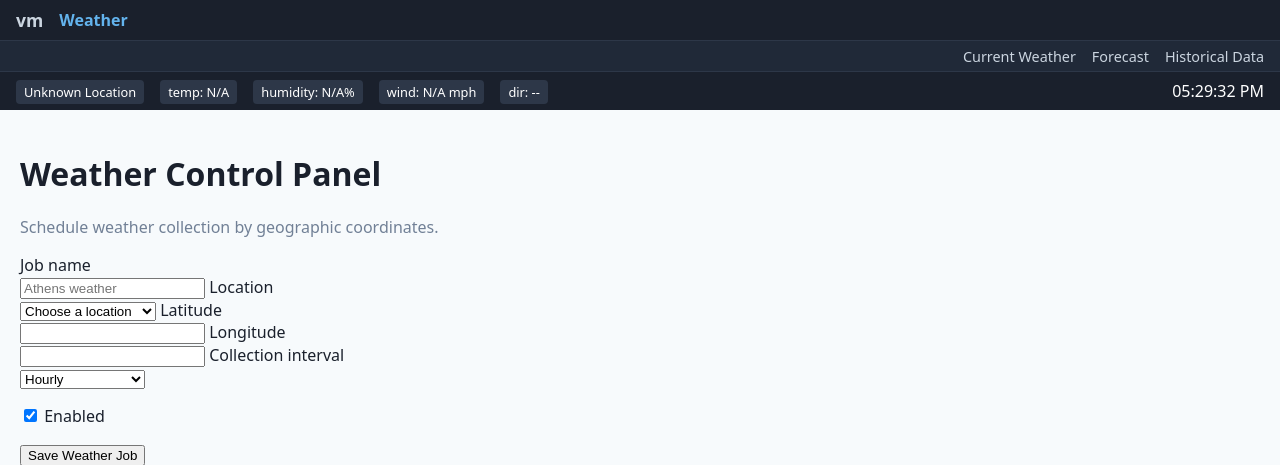
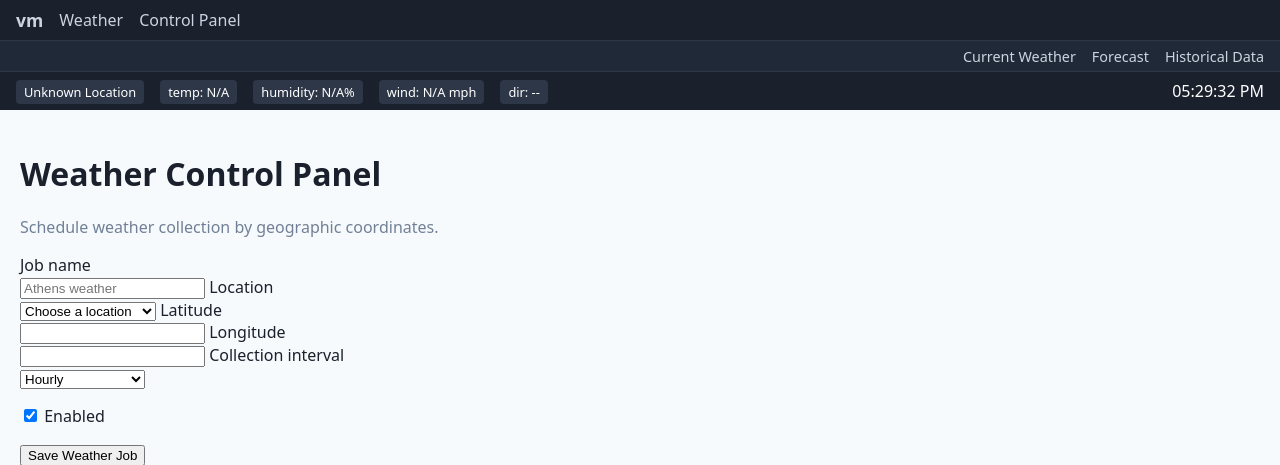
Before and after one commit to jmcausey/weather, a Flask app: page /control in a window 1280 px wide. Shown: the top 465 px of the page. Run offline with Flask 3, Linux system fonts and the light colour scheme; data that the repository does not hold is empty; some libraries are stand-ins or nearby versions.

Commit message:
Add Weather control panel navigation

```diff
--- a/templates/base.html
+++ b/templates/base.html
@@ -1,12 +1,8 @@
-<!doctype html>
-<html lang="en">
-<head><meta charset="utf-8"><meta name="viewport" content="width=device-width,initial-scale=1"><meta http-equiv="refresh" content="900"><title>{% block title %}Weather{% endblock %}</title><link rel="stylesheet" href="{{ url_for('static', filename='style.css') }}"></head>
-<body class="data-page">
-<nav class="navbar">
-<div class="nav-top-row"><ul class="nav-left"><li><h1><a href="{{ url_for('weather.weather') }}">{{ hostname }}</a></h1></li><li class="active"><a href="{{ url_for('weather.weather') }}">Weather</a></li></ul></div>
+<!doctype html><html lang="en"><head><meta charset="utf-8"><meta name="viewport" content="width=device-width,initial-scale=1"><meta http-equiv="refresh" content="900"><title>{% block title %}Weather{% endblock %}</title><link rel="stylesheet" href="{{ url_for('static', filename='style.css') }}"></head>
+<body class="data-page"><nav class="navbar">
+<div class="nav-top-row"><ul class="nav-left"><li><h1><a href="{{ url_for('weather.weather') }}">{{ hostname }}</a></h1></li><li><a href="{{ url_for('weather.weather') }}">Weather</a></li><li><a href="{{ url_for('weather.control') }}">Control Panel</a></li></ul></div>
 <div class="nav-sub-row"><ul class="nav-sub-right"><li><a href="{{ url_for('weather.weather') }}">Current Weather</a></li><li><a href="#">Forecast</a></li><li><a href="#">Historical Data</a></li></ul></div>
-<div class="nav-bottom-row"><ul class="weather-metrics"><li><span class="weather-badge"><span id="nav-location-display">--</span></span></li><li><span class="weather-badge">temp: <span id="nav-temp-display">--</span></span></li><li><span class="weather-badge">humidity: <span id="nav-humidity-display">--</span>%</span></li><li><span class="weather-badge">wind: <span id="nav-windspeed-display">--</span> mph</span></li><li><span class="weather-badge">dir: <span id="nav-winddir-display">--</span></span></li></ul><ul class="clock-container"><li id="live-clock">--:--:-- --</li></ul></div>
-</nav>
+<div class="nav-bottom-row"><ul class="weather-metrics"><li><span class="weather-badge"><span id="nav-location-display">--</span></span></li><li><span class="weather-badge">temp: <span id="nav-temp-display">--</span></span></li><li><span class="weather-badge">humidity: <span id="nav-humidity-display">--</span>%</span></li><li><span class="weather-badge">wind: <span id="nav-windspeed-display">--</span> mph</span></li><li><span class="weather-badge">dir: <span id="nav-winddir-display">--</span></span></li></ul><ul class="clock-container"><li id="live-clock">--:--:-- --</li></ul></div></nav>
 <main class="content">{% block content %}{% endblock %}</main>
 <script>
 function getCardinalDirection(d){const a=Number(d);if(isNaN(a))return"N/A";return["N","NE","E","SE","S","SW","W","NW"][Math.round(a/45)%8]}
```
